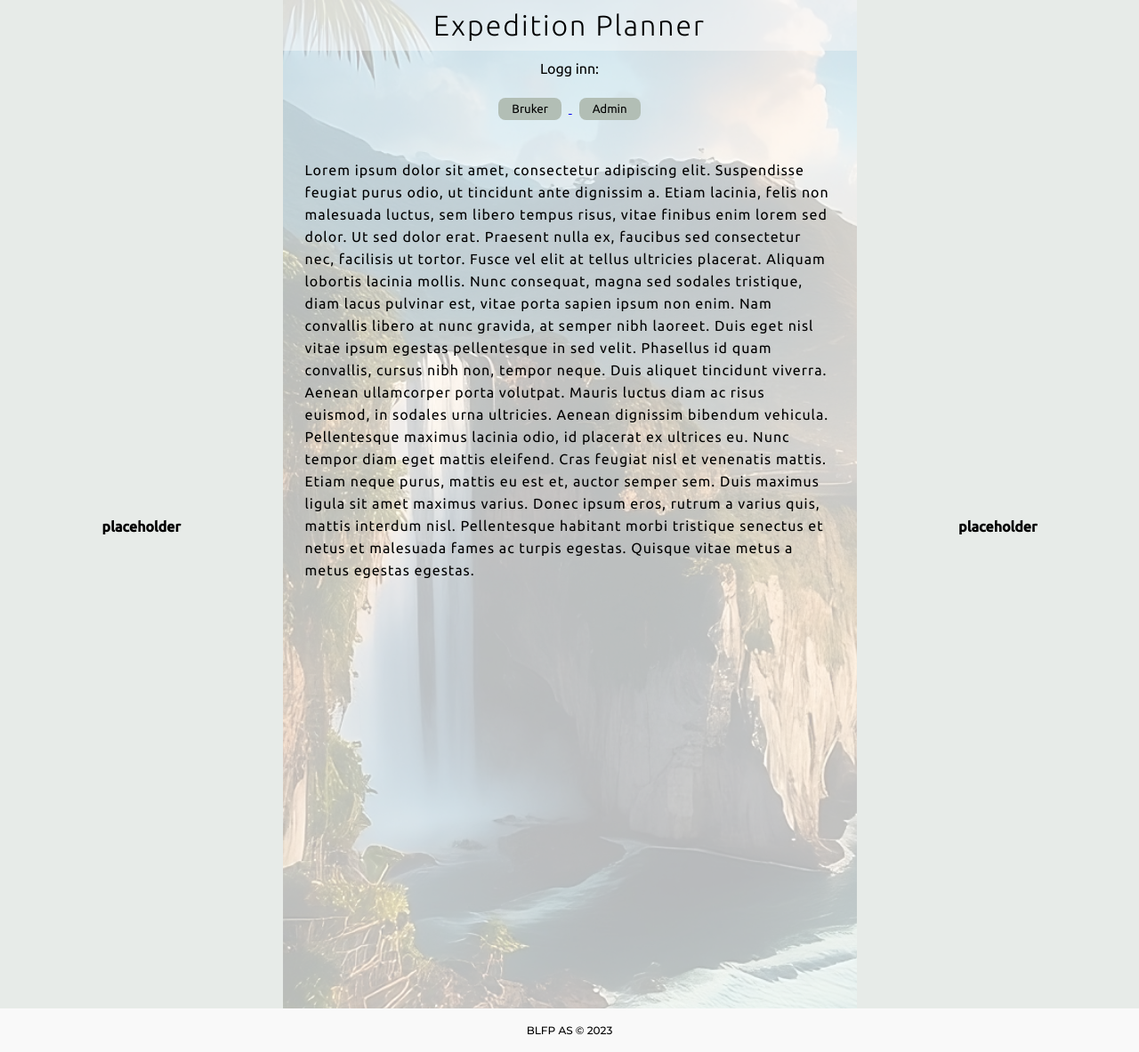
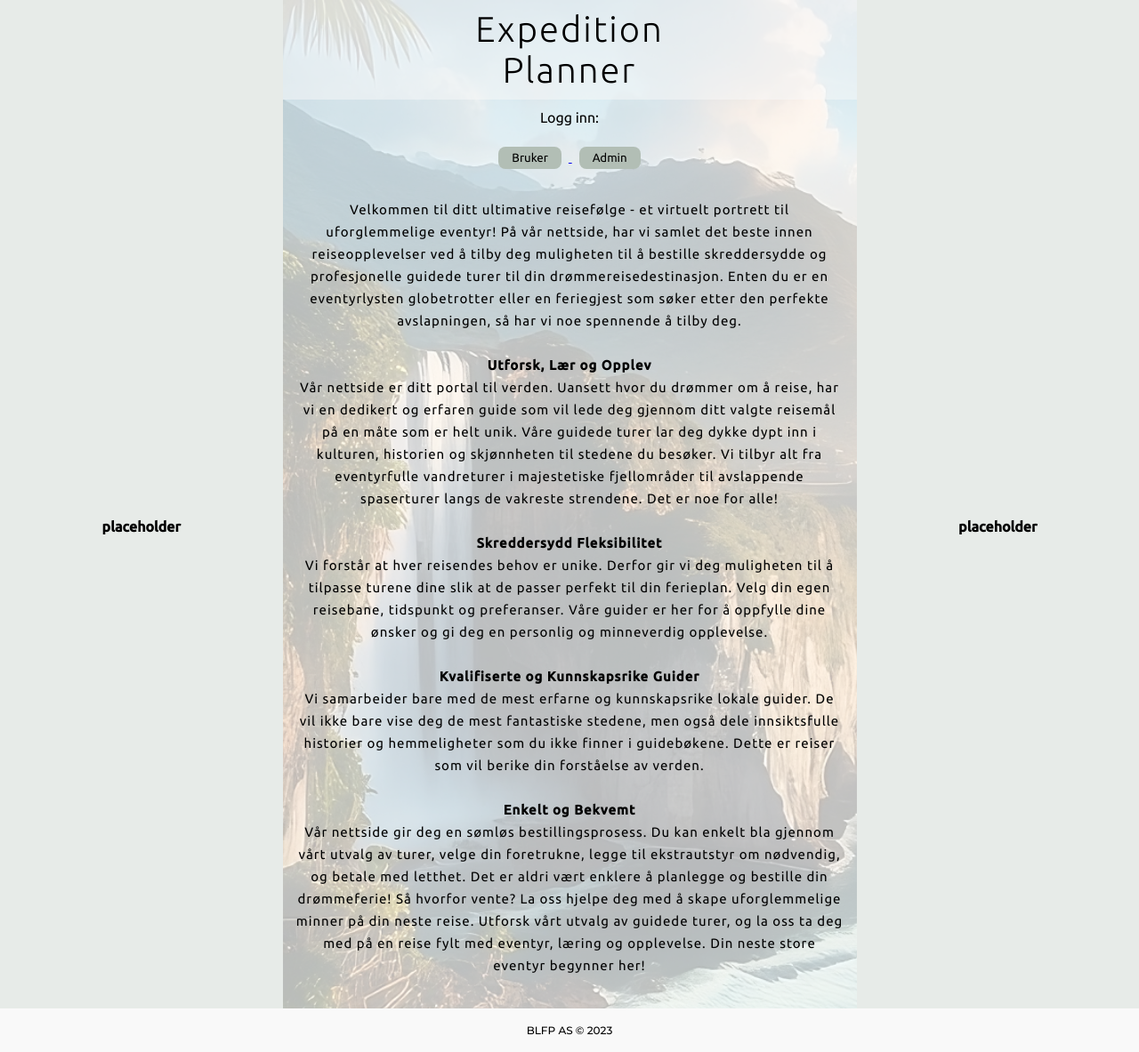
Before and after one commit to Chrizziboi/softwareEngGruppe6, a Flask app: page / in a window 1280 px wide. Shown: the whole page at 89% size. Run offline with Flask 3, Linux system fonts and the light colour scheme.

Commit message:
minor updates

```diff
--- a/static/styles/style.css
+++ b/static/styles/style.css
@@ -31,6 +31,7 @@ body {
     padding-top: 10px;
     padding-bottom: 10px;
     font-weight: lighter;
+    font-size: 40px;
     letter-spacing: 2px;
 }
 
@@ -85,8 +86,10 @@ body {
 
 #mainText {
     letter-spacing: 1px;
+    font-size: 15px;
+    padding: 10px;
     line-height: 25px;
-    padding: 20px;
+    text-align: center;
 }
 
 .center-align {
--- a/templates/index.html
+++ b/templates/index.html
@@ -35,9 +35,20 @@
 
             </div>
             <div id="mainText"> <!--Eksempeltekst-->
-                <p>Lorem ipsum dolor sit amet, consectetur adipiscing elit. Suspendisse feugiat purus odio, ut tincidunt ante dignissim a. Etiam lacinia, felis non malesuada luctus, sem libero tempus risus, vitae finibus enim lorem sed dolor. Ut sed dolor erat. Praesent nulla ex, faucibus sed consectetur nec, facilisis ut tortor. Fusce vel elit at tellus ultricies placerat. Aliquam lobortis lacinia mollis. Nunc consequat, magna sed sodales tristique, diam lacus pulvinar est, vitae porta sapien ipsum non enim. Nam convallis libero at nunc gravida, at semper nibh laoreet. Duis eget nisl vitae ipsum egestas pellentesque in sed velit. Phasellus id quam convallis, cursus nibh non, tempor neque. Duis aliquet tincidunt viverra. Aenean ullamcorper porta volutpat. Mauris luctus diam ac risus euismod, in sodales urna ultricies. Aenean dignissim bibendum vehicula.
-
-Pellentesque maximus lacinia odio, id placerat ex ultrices eu. Nunc tempor diam eget mattis eleifend. Cras feugiat nisl et venenatis mattis. Etiam neque purus, mattis eu est et, auctor semper sem. Duis maximus ligula sit amet maximus varius. Donec ipsum eros, rutrum a varius quis, mattis interdum nisl. Pellentesque habitant morbi tristique senectus et netus et malesuada fames ac turpis egestas. Quisque vitae metus a metus egestas egestas.</p>
+                <p>Velkommen til ditt ultimative reisefølge - et virtuelt portrett til uforglemmelige eventyr! På vår nettside, har vi samlet det beste innen reiseopplevelser ved å tilby deg muligheten til å bestille skreddersydde og profesjonelle guidede turer til din drømmereisedestinasjon. Enten du er en eventyrlysten globetrotter eller en feriegjest som søker etter den perfekte avslapningen, så har vi noe spennende å tilby deg.
+                    <br/><br/>
+                    <b>Utforsk, Lær og Opplev</b><br/>
+                        Vår nettside er ditt portal til verden. Uansett hvor du drømmer om å reise, har vi en dedikert og erfaren guide som vil lede deg gjennom ditt valgte reisemål på en måte som er helt unik. Våre guidede turer lar deg dykke dypt inn i kulturen, historien og skjønnheten til stedene du besøker. Vi tilbyr alt fra eventyrfulle vandreturer i majestetiske fjellområder til avslappende spaserturer langs de vakreste strendene. Det er noe for alle!
+                    <br/><br/>
+                    <b>Skreddersydd Fleksibilitet</b><br/>
+                        Vi forstår at hver reisendes behov er unike. Derfor gir vi deg muligheten til å tilpasse turene dine slik at de passer perfekt til din ferieplan. Velg din egen reisebane, tidspunkt og preferanser. Våre guider er her for å oppfylle dine ønsker og gi deg en personlig og minneverdig opplevelse.
+                    <br/><br/>
+                    <b>Kvalifiserte og Kunnskapsrike Guider</b><br/>
+                        Vi samarbeider bare med de mest erfarne og kunnskapsrike lokale guider. De vil ikke bare vise deg de mest fantastiske stedene, men også dele innsiktsfulle historier og hemmeligheter som du ikke finner i guidebøkene. Dette er reiser som vil berike din forståelse av verden.
+                    <br/><br/>
+                    <b>Enkelt og Bekvemt</b><br/>
+                        Vår nettside gir deg en sømløs bestillingsprosess. Du kan enkelt bla gjennom vårt utvalg av turer, velge din foretrukne, legge til ekstrautstyr om nødvendig, og betale med letthet. Det er aldri vært enklere å planlegge og bestille din drømmeferie!
+                        Så hvorfor vente? La oss hjelpe deg med å skape uforglemmelige minner på din neste reise. Utforsk vårt utvalg av guidede turer, og la oss ta deg med på en reise fylt med eventyr, læring og opplevelse. Din neste store eventyr begynner her!</p>
             </div>
         </div>
         <div id="sideRight" class="center-align">
```
